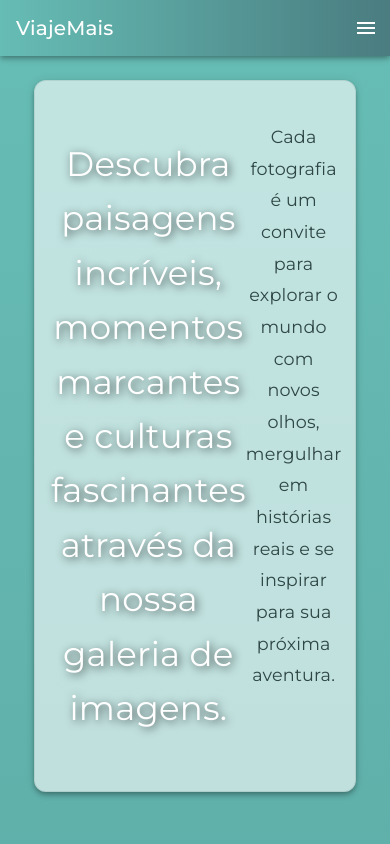
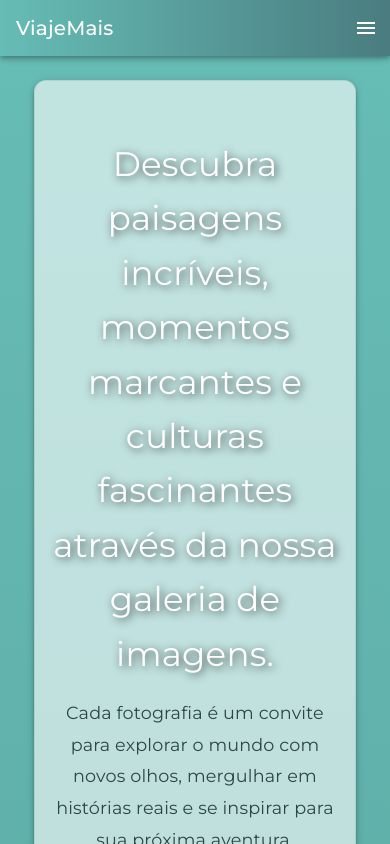
Before and after one commit to isahpao/viajemais, a React (Vite) app: page /galeria in a window 390 px wide. Shown: the top 844 px of the page. Built offline with nearby package versions, Linux system fonts and the light colour scheme.

Commit message:
Corrigindo responsividade

```diff
--- a/src/pages/Galeria/Galeria.jsx
+++ b/src/pages/Galeria/Galeria.jsx
@@ -68,9 +68,8 @@ export default function Galeria() {
               position: "relative",
               zIndex: 2,
               display: "flex",
-              alignItems: "flex-start",
-              textAlign: "center",
-
+              flexDirection: "column",
+              alignItems: "center",
             }}>
 
             <TituloPrincipal variant="h4" sx={{ mt: 2, color: '#fff' }}>
```
